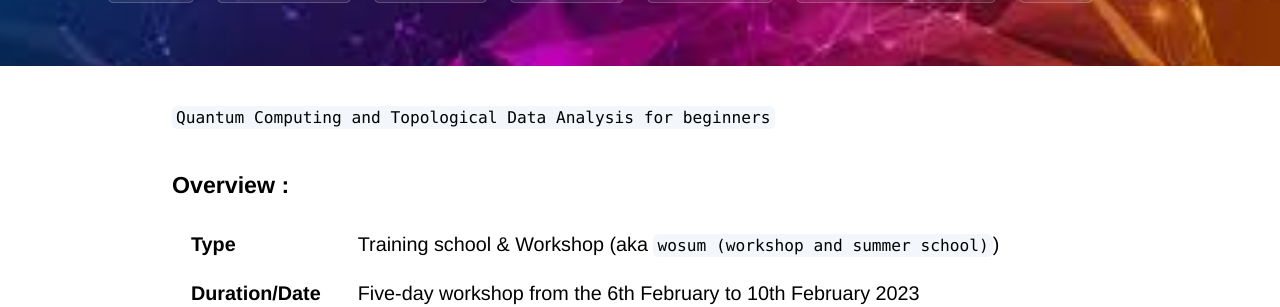
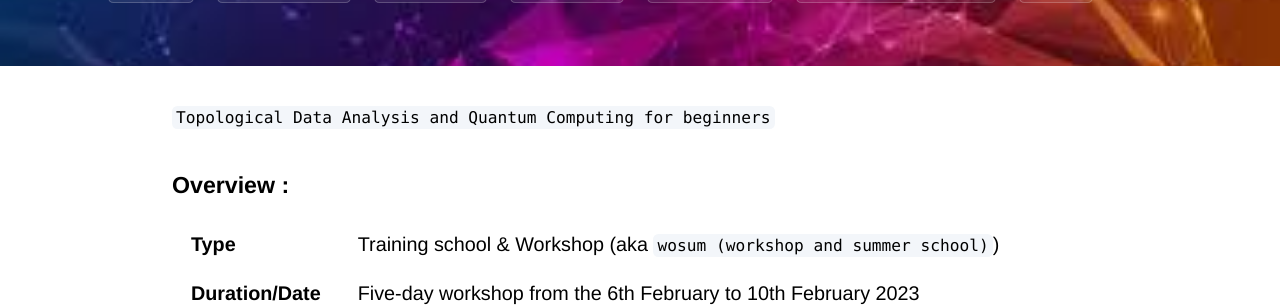
Before and after one commit to WoComtoQC/wocomtoqc.github.io, a Jekyll site: the page built from index.md, in a window 1280 px wide. Shown: the part 362-669 px from the top of the page. Built offline with Jekyll 4.4.1, drawn with Linux system fonts in a browser that asks for light colours; some web fonts are replaced.

```diff
--- a/index.md
+++ b/index.md
@@ -3,7 +3,7 @@ layout: default
 ---
 
 
- `Quantum Computing and Topological Data Analysis for beginners`
+ `Topological Data Analysis and Quantum Computing for beginners`
 
 
 ### Overview :
```
